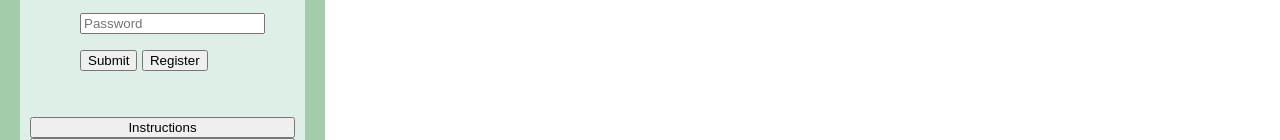
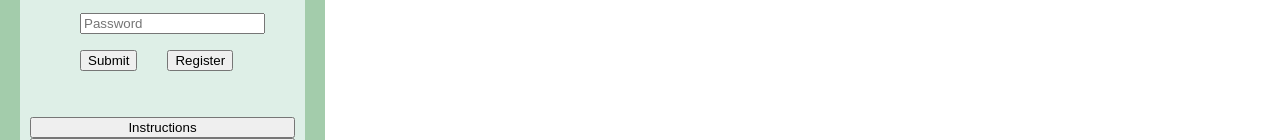
Before and after one commit to ThiagoVMarcon/Web-Technologies, a plain HTML site: page index.html in a window 1280 px wide. Both pictures are taken after a click on the button "Login". Shown: the part 236-376 px from the top of the page. Drawn offline with Linux system fonts and the light colour scheme; no server answers.

Commit message:
Update style.css

```diff
--- a/style.css
+++ b/style.css
@@ -192,3 +192,12 @@ select {
   display: flex;
   justify-content: center;
 }
+
+
+  .button-group {
+    display: flex;
+}
+
+  #submit-button, #register-button {
+    margin-right: 30px;
+}
```
